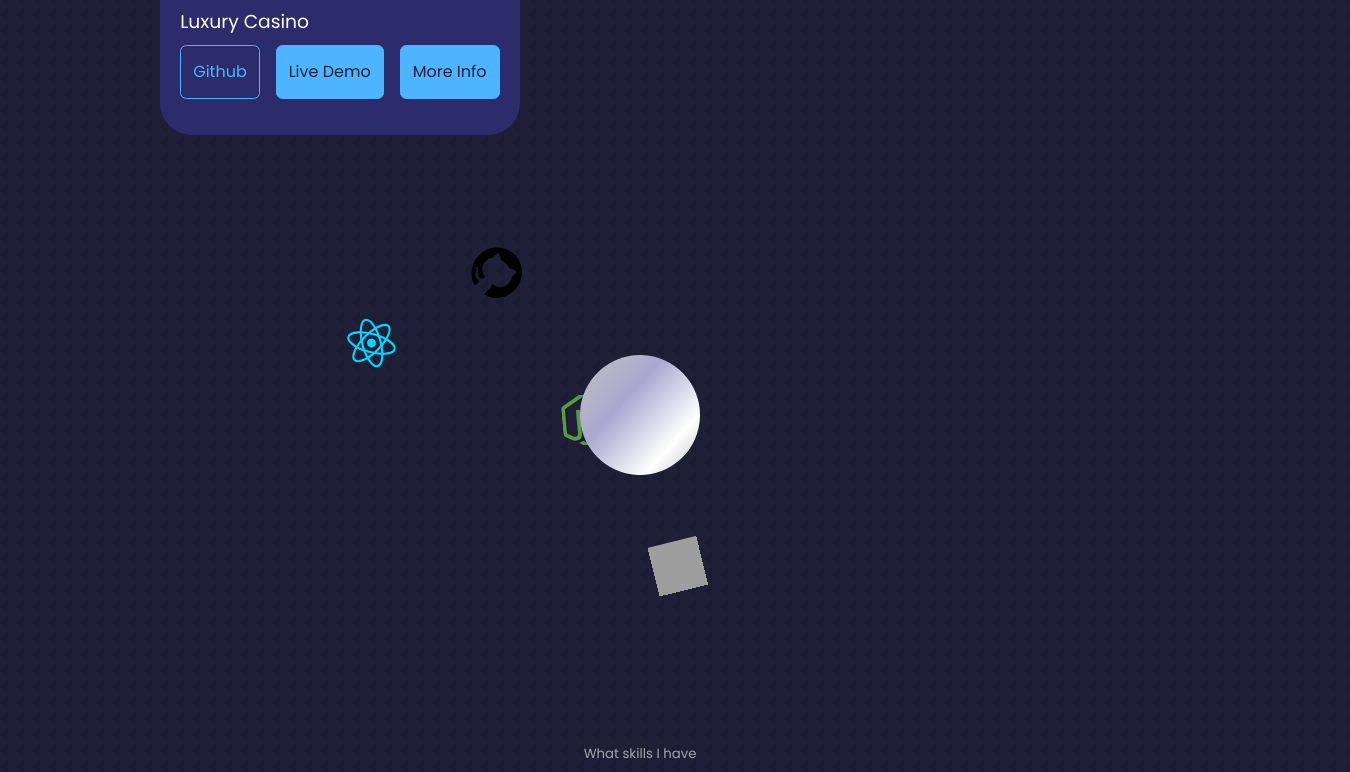
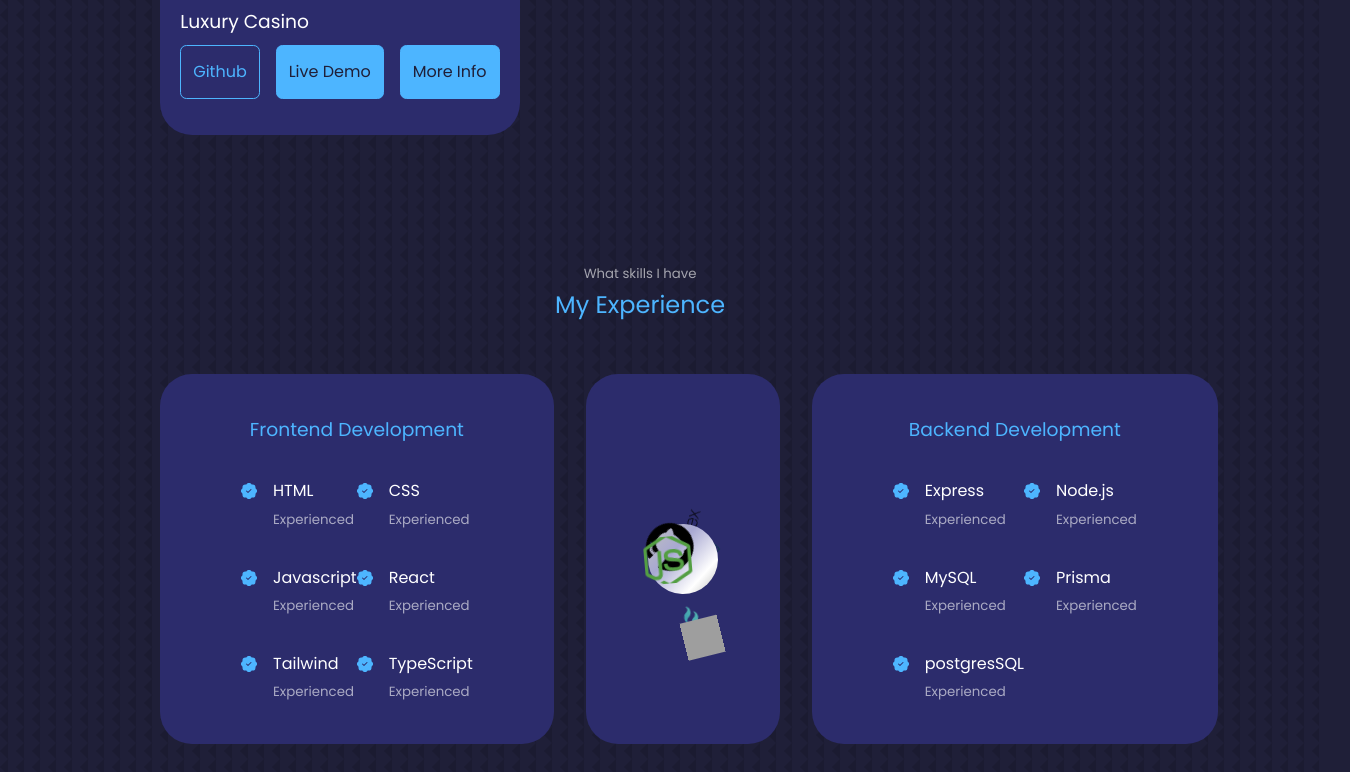
Before and after one commit to webdesignsbytom/webdesignbytom-portfolio, a React (Create React App) app in the folder client/: page / in a window 1280 px wide. Shown: the part 2697-3469 px from the top of the page, 1350 px wide, since content can reach past the window. Built offline with nearby package versions, Linux system fonts and the light colour scheme; grey boxes are pictures that could not be loaded.

Commit message:
orbiter working

```diff
--- a/client/src/components/experience/Experience.jsx
+++ b/client/src/components/experience/Experience.jsx
@@ -10,6 +10,7 @@ function Experience() {
       <h2>My Experience</h2>
 
       <div className='container experience__container'>
+
         <div className='experience__frontend'>
           <h3>Frontend Development</h3>
           <div className='experience__content'>
@@ -58,6 +59,7 @@ function Experience() {
           </div>
         </div>
 
+        <OrbitAnimation />
 
         <div className='experience__backend'>
           <h3>Backend Development</h3>
--- a/client/src/components/experience/experience.css
+++ b/client/src/components/experience/experience.css
@@ -1,6 +1,6 @@
 .experience__container {
   display: grid;
-    grid-template-columns: 1fr 1fr;
+  grid-template-columns: 1fr 0.5fr 1fr;
   gap: 2rem;
 }
 
@@ -40,6 +40,14 @@
   color: var(--color-primary);
 }
 
+.experience__frontend {
+  z-index: -5;
+}
+
+.experience__backend {
+  z-index: -6;
+}
+
 @media screen and (max-width: 1024px) {
   .experience__container {
     grid-template-columns: 1fr;
--- a/client/src/components/orbitAnimation/OrbitAnimation.jsx
+++ b/client/src/components/orbitAnimation/OrbitAnimation.jsx
@@ -2,11 +2,12 @@ import React from 'react';
 import './orbitAnimation.css';
 import GitHubIcon from '../../assets/images/github-black.svg'
 import HTML5Icon from '../../assets/images/html5.svg'
-import ReactIcon from '../../assets/images/react.svg'
 import NodeIcon from '../../assets/images/nodejs.svg'
 import CSSIcon from '../../assets/images/css3.svg'
 import ExpressJS from '../../assets/images/expressjs.svg'
 import ReactJSIcon from '../../assets/images/reactjs-icon.svg';
+import TailwindIcon from '../../assets/images/tailwindcss-icon.svg';
+import Prisma from '../../assets/images/file_type_light_prisma.svg';
 
 
 function OrbitAnimation() {
@@ -18,6 +19,10 @@ function OrbitAnimation() {
         <div className='satellite satellite2'><img src={GitHubIcon} alt="github icon" /></div>
         <div className='satellite satellite3'><img src={HTML5Icon} alt="html5 icon" /></div>
         <div className='satellite satellite4'><img src={NodeIcon} alt="node js icon" /></div>
+        <div className='satellite satellite5'><img src={ExpressJS} alt="node js icon" /></div>
+        <div className='satellite satellite6'><img src={TailwindIcon} alt="node js icon" /></div>
+        <div className='satellite satellite7'><img src={Prisma} alt="node js icon" /></div>
+
       </div>
     </div>
   );
--- a/client/src/components/orbitAnimation/orbitAnimation.css
+++ b/client/src/components/orbitAnimation/orbitAnimation.css
@@ -1,6 +1,7 @@
 .orbit__container {
   width: 100%;
-  padding-top: 5rem;
+  display: grid;
+  z-index: -5;
 }
 
 .boundry__container {
@@ -8,12 +9,11 @@
   display: flex;
   justify-content: center;
   align-items: center;
-  height: 50vh;
 }
 
 .circle {
-  width: 120px;
-  height: 120px;
+  width: 70px;
+  height: 70px;
   border-radius: 50%;
   background: rgb(192, 192, 192);
   background: linear-gradient(
@@ -31,42 +31,92 @@
   border: none;
   position: absolute;
 }
+
 .satellite img {
   width: 50px;
   height: 50px;
 }
+
+/* REACT ICON */
 .satellite1 {
   position: absolute;
   z-index: 2;
-  animation: animateSatellite1 10s linear infinite;
-  transform: rotate(15deg);
+  animation: animateSatellite1 5s linear infinite;
 }
 
 @keyframes animateSatellite1 {
   25% {
-    padding-left: 50rem;
+    padding-left: 30rem;
     z-index: 2;
   }
   26% {
     z-index: -1;
   }
   50% {
-    font-size: 0.1rem;
+    scale: 0.1;
   }
   75% {
-    padding-right: 60rem;
+    padding-right: 40rem;
   }
 }
 
+/* GIT HUB ICON */
 .satellite2 {
   position: absolute;
   z-index: 2;
-  font-size: 3.2rem;
-  animation: animateSatellite2 8s linear infinite;
+  animation: animateSatellite2 7s linear infinite;
   transform: rotate(45deg);
 }
 
 @keyframes animateSatellite2 {
+  25% {
+    padding-left: 30rem;
+    z-index: 2;
+  }
+  26% {
+    z-index: -1;
+  }
+  50% {
+    scale: 0.1;
+  }
+  75% {
+    padding-right: 30rem;
+  }
+}
+
+/* HTML5 */
+.satellite3 {
+  position: absolute;
+  z-index: 2;
+  animation: animateSatellite3 6s linear infinite;
+  transform: rotate(76deg);
+}
+
+@keyframes animateSatellite3 {
+  25% {
+    padding-left: 35rem;
+    z-index: 2;
+  }
+  26% {
+    z-index: -1;
+  }
+  50% {
+    scale: 0.1;
+  }
+  75% {
+    padding-right: 30rem;
+  }
+}
+
+/* NODE JS */
+.satellite4 {
+  position: absolute;
+  z-index: 2;
+  animation: animateSatellite4 7s linear infinite;
+  transform: rotate(-5deg);
+}
+
+@keyframes animateSatellite4 {
   25% {
     padding-left: 40rem;
     z-index: 2;
@@ -75,57 +125,83 @@
     z-index: -1;
   }
   50% {
-    font-size: 0.1rem;
+    scale: 0.1;
   }
   75% {
-    padding-right: 60rem;
+    padding-right: 30rem;
   }
 }
 
-.satellite3 {
+/* EXPRESS JS */
+.satellite5 {
   position: absolute;
   z-index: 2;
-  font-size: 3.2rem;
-  animation: animateSatellite3 6s linear infinite;
-  transform: rotate(76deg);
+  animation: animateSatellite5 5s linear infinite;
+  transform: rotate(-75deg);
 }
 
-@keyframes animateSatellite3 {
+@keyframes animateSatellite5 {
   25% {
-    padding-left: 45rem;
+    padding-left: 40rem;
     z-index: 2;
   }
   26% {
     z-index: -1;
   }
   50% {
-    font-size: 0.1rem;
+    scale: .1;
   }
   75% {
     padding-right: 40rem;
   }
 }
 
-.satellite4 {
+.satellite6 {
   position: absolute;
   z-index: 2;
-  font-size: 3.2rem;
-  animation: animateSatellite4 12s linear infinite;
-  transform: rotate(-5deg);
+  animation: animateSatellite6 4s linear infinite;
+  transform: rotate(-98deg);
+  filter: brightness(2);
 }
 
-@keyframes animateSatellite4 {
+@keyframes animateSatellite6 {
   25% {
-    padding-left: 70rem;
+    padding-left: 30rem;
     z-index: 2;
   }
   26% {
     z-index: -1;
   }
   50% {
-    font-size: 0.1rem;
+    scale: 0.1;
+    filter: brightness(0.3);
+
   }
   75% {
-    padding-right: 60rem;
+    padding-right: 30rem;
   }
 }
+
+/* PRISMA */
+.satellite7 {
+  position: absolute;
+  z-index: 2;
+  animation: animateSatellite7 5s linear infinite;
+  transform: rotate(-22deg);
+}
+
+@keyframes animateSatellite7 {
+  25% {
+    padding-left: 30rem;
+    z-index: 2;
+  }
+  26% {
+    z-index: -1;
+  }
+  50% {
+    scale: 0.1;
+  }
+  75% {
+    padding-right: 30rem;
+  }
+}
--- a/client/src/pages/home/Home.jsx
+++ b/client/src/pages/home/Home.jsx
@@ -18,7 +18,6 @@ function Home() {
       <Nav />
       <About />
       <Portfolio />
-      <OrbitAnimation />
       <Experience />
       <Services />
       <Testimonials />
```
Lines whose indentation alone changed are shown as unchanged.
